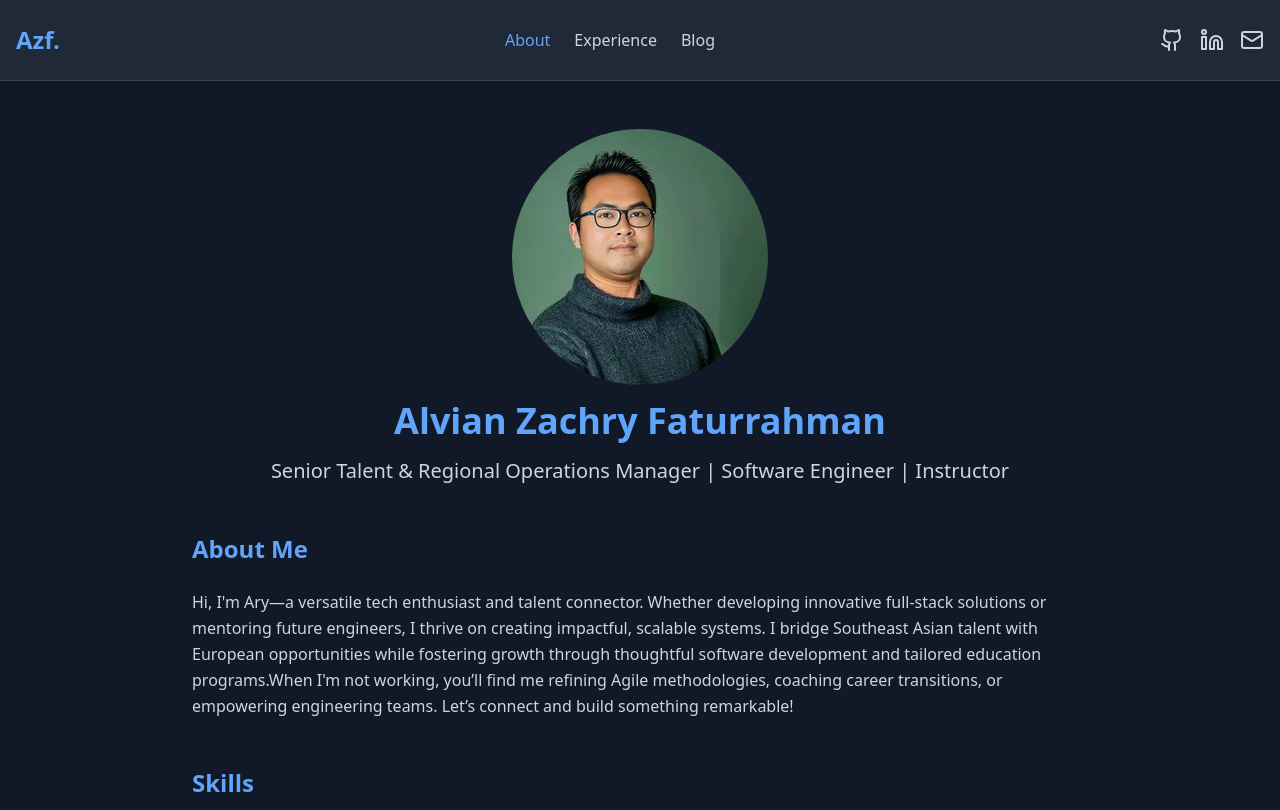
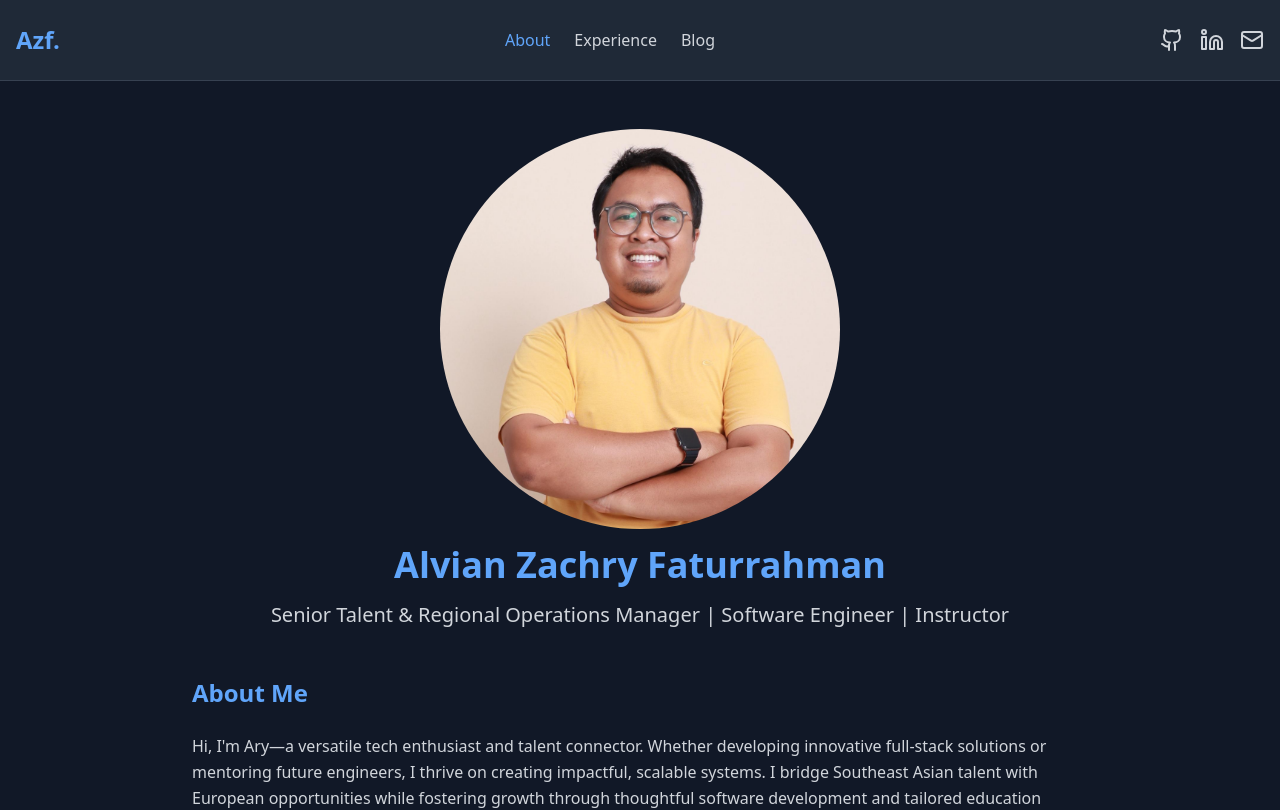
Before and after one commit to alvianzf/new-portfolio, a React (Vite) app: page / in a window 1280 px wide. Shown: the top 810 px of the page. Built offline with nearby package versions, Linux system fonts and the light colour scheme.

Commit message:
change profile image

```diff
--- a/src/pages/About.tsx
+++ b/src/pages/About.tsx
@@ -1,4 +1,4 @@
-import alvian from "../assets/alvian.jpeg";
+import alvian from "../assets/potraits.png";
 import { skills, categories } from "../data";
 import SkillCard from "../components/SkillCard";
 
@@ -9,6 +9,7 @@ export default function About() {
         <div className="text-center mb-12">
           <img
             src={alvian}
+            width={400}
             alt="Profile"
             className="w-100 h-100 rounded-full mx-auto mb-4 object-cover"
           />
```
Also changed, not shown: src/assets/potraits.png (added).
